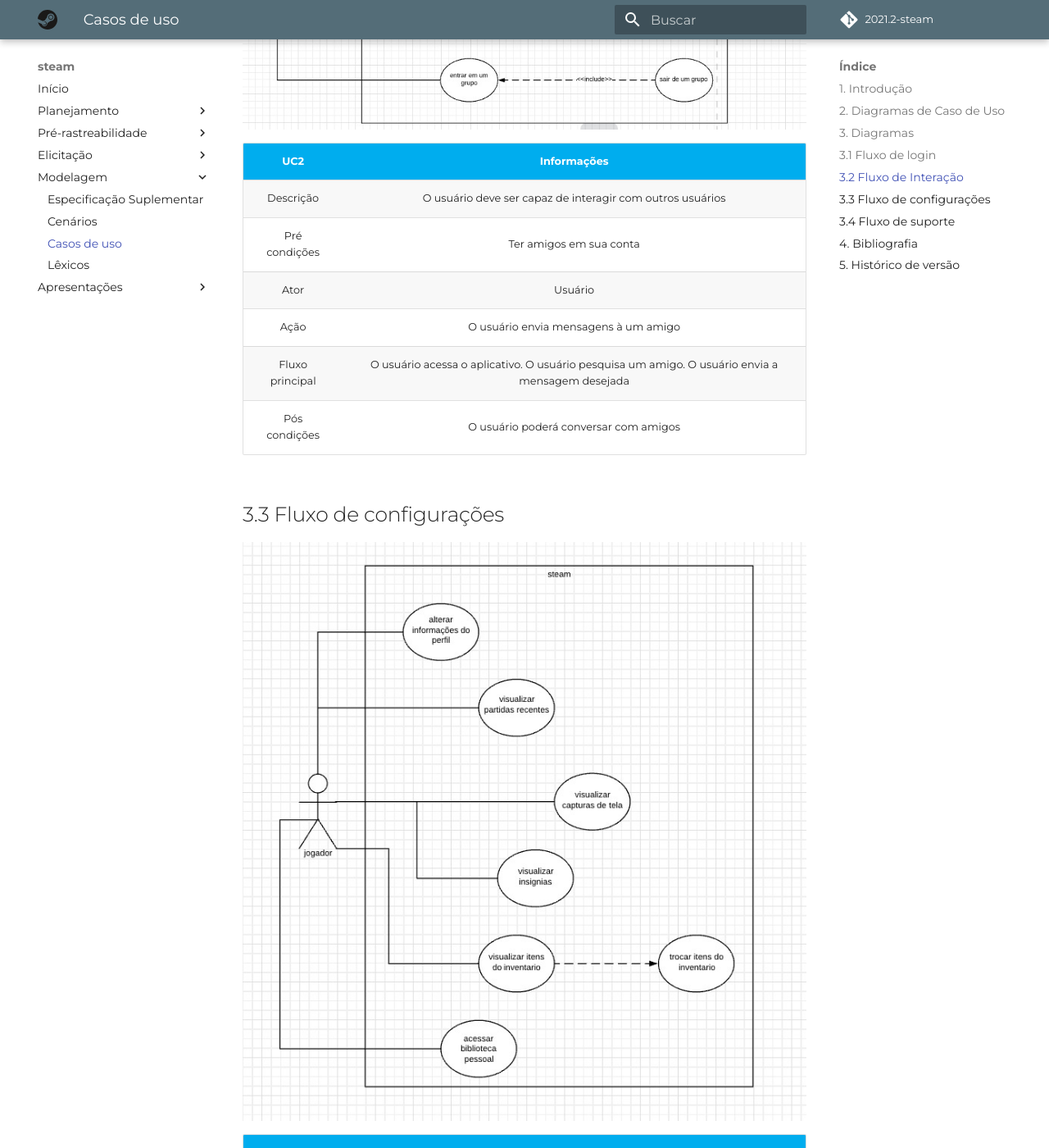
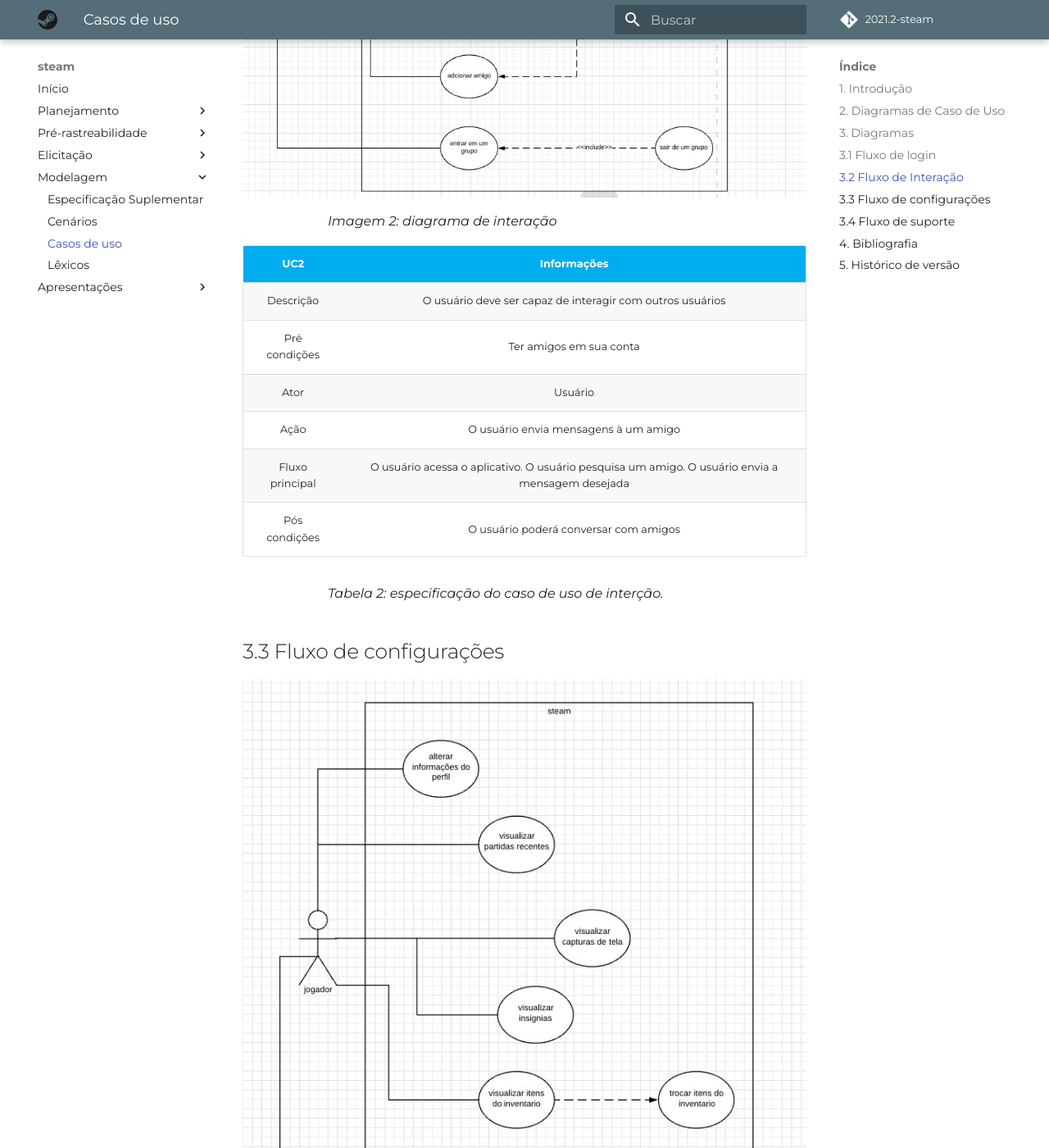
Before and after one commit to Requisitos-de-Software/2021.2-Steam, an MkDocs documentation site: the page built from docs/modelagem/casos_de_uso.md, in a window 1280 px wide and 1400 px high, scrolled down 2519 px. Shown: the whole window at 82% size. Built offline with MkDocs 1.6.1 and Material for MkDocs 9.7.7, drawn with Linux system fonts in a browser that asks for light colours; some web fonts are replaced; comment, search, counter and statistics services are not loaded; some of the changed text lies outside the part shown.

Commit message:
Create image/table references

```diff
--- a/docs/modelagem/casos_de_uso.md
+++ b/docs/modelagem/casos_de_uso.md
@@ -11,6 +11,7 @@
 
 ## 3.1 Fluxo de login
 ![diagrama1](../assets/modelagem/diagrama_login.jpeg)
+<figcaption>Imagem 1: diagrama de login</figcaption>
 
 | UC1                   | Informações                                                                                    |
 |-----------------------|------------------------------------------------------------------------------------------------|
@@ -21,8 +22,11 @@
 | Fluxo principal       | O usuário acessa o aplicativo.  O usuário insere seu login e senha.   O usuário acessa sua conta |
 | Pós condições         | O usuário poderá aproveitar as funções da aplicação                                            |
 
+<figcaption>Tabela 1: especificação do caso de uso de login.</figcaption>
+
 ## 3.2 Fluxo de Interação
 ![diagrama2](../assets/modelagem/diagrama_interacao.jpeg)
+<figcaption>Imagem 2: diagrama de interação</figcaption>
 
 | UC2                   | Informações                                                                                     |
 |-----------------------|-------------------------------------------------------------------------------------------------|
@@ -33,8 +37,11 @@
 | Fluxo principal       |  O usuário acessa o aplicativo.  O usuário pesquisa um amigo.   O usuário envia a mensagem desejada         |
 | Pós condições         |  O usuário poderá conversar com amigos           |
 
+<figcaption>Tabela 2: especificação do caso de uso de interção.</figcaption>
+
 ## 3.3 Fluxo de configurações
 ![diagrama3](../assets/modelagem/diagrama_configuracoes.jpeg)
+<figcaption>Imagem 3: diagrama de configuração</figcaption>
 
 | UC3                   | Informações                                                 |
 |-----------------------|-------------------------------------------------------------|
@@ -45,8 +52,11 @@
 | Fluxo principal       |  O usuário acessa seu perfil na aplicação.    O usuário altera os dados.   O usuário salva as alterações         |
 | Pós condições         |  O usuário poderá ter seus dados atualizados           |
 
+<figcaption>Tabela 3: especificação do caso de uso de configuração</figcaption>
+
 ## 3.4 Fluxo de suporte
 ![diagrama4](../assets/modelagem/diagrama_suporte.jpeg)
+<figcaption>Imagem 4: diagrama de suporte</figcaption>
 
 | UC4                   | Informações |
 |-----------------------|-------------------------------------------------------------|
@@ -56,6 +66,8 @@
 | Ação                  |  O usuário abre um chamado ao suporte       |
 | Fluxo principal       |  O usuário acessa o aplicativo.    O usuário acessa a área de suporte.   O usuário descreve o problema.    O usuário acessa a área de suporte   O usuário envia o chamado       |
 | Pós condições         |  O usuário poderá solucionar o problema           |
+
+<figcaption>Tabela 4: especificação do caso de uso de suporte</figcaption>
 
 ## 4. Bibliografia
 
```
